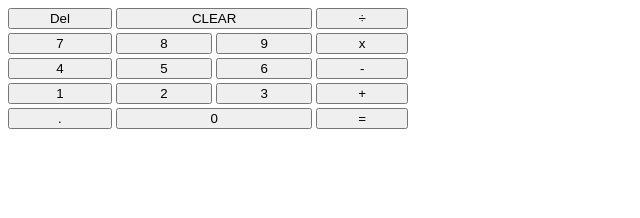
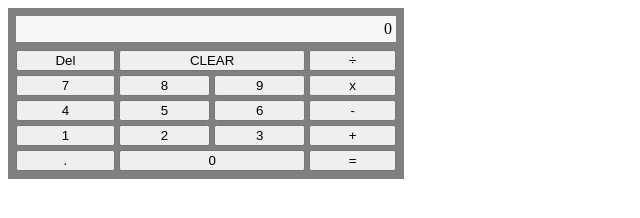
Before and after one commit to Di6bLos/basic-calculator, a plain HTML site: page index.html in a window 1280 px wide. Shown: the whole page, without its empty margins (0-640 px from the left). Drawn offline with Linux system fonts and the light colour scheme.

Commit message:
display added

```diff
--- a/index.html
+++ b/index.html
@@ -9,8 +9,8 @@
   </head>
   <body>
     <main>
-      <div class="calulator-body">
-        <div class="display"></div>
+      <div class="calculator-body">
+        <div class="display">0</div>
         <div class="buttons">
           <button id="btn1" class="btn">1</button
           ><button id="btn2" class="btn">2</button
@@ -29,7 +29,7 @@
           ><button id="btnEqual" class="btn">=</button
           ><button id="btnDeci" class="btn">.</button
           ><button id="btnDelete" class="btn">Del</button
-          ><button id="btnClearAll" class="btn">CLEAR</button>
+          ><button id="btnClearAll" class="btn" type="reset">CLEAR</button>
         </div>
       </div>
     </main>
--- a/style.css
+++ b/style.css
@@ -1,3 +1,13 @@
+
+
+
+
+.calculator-body {
+    max-width: 380px;
+    background-color: gray;
+    padding: .5rem;
+}
+
 .buttons {
     display: grid;
     grid-template-areas:
@@ -6,12 +16,15 @@
     "four five six sub"
     "one two three add"
     "deci zero zero equal";
-    max-width: 400px;
-    gap: .25em;
+    gap: .25rem;
 }
 
 .display {
-
+  display: flex;
+  justify-content: flex-end;
+  background-color: rgb(246, 246, 246);
+  margin-bottom: .5rem;
+  padding: .25rem;
 }
 
 #btn1 {
```
